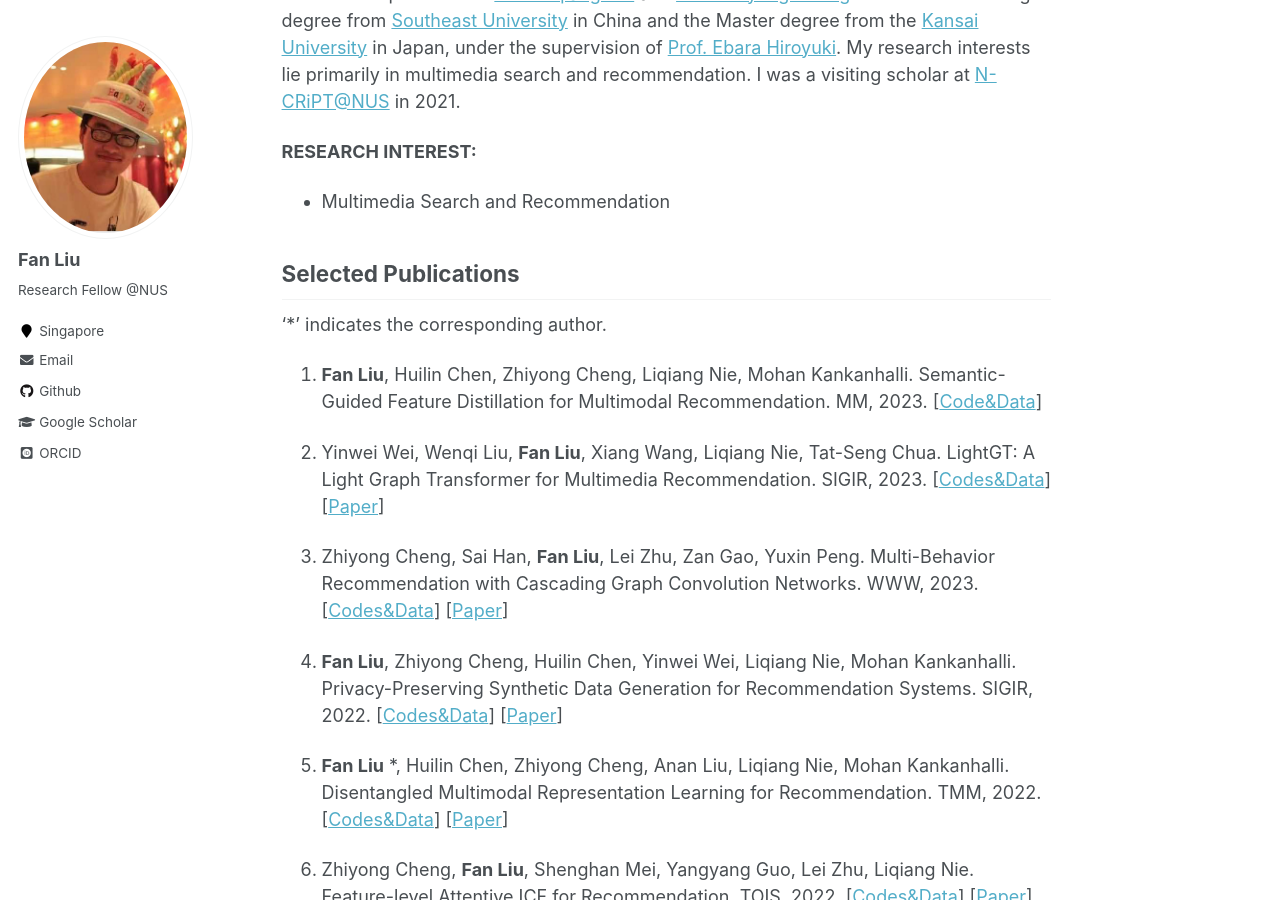
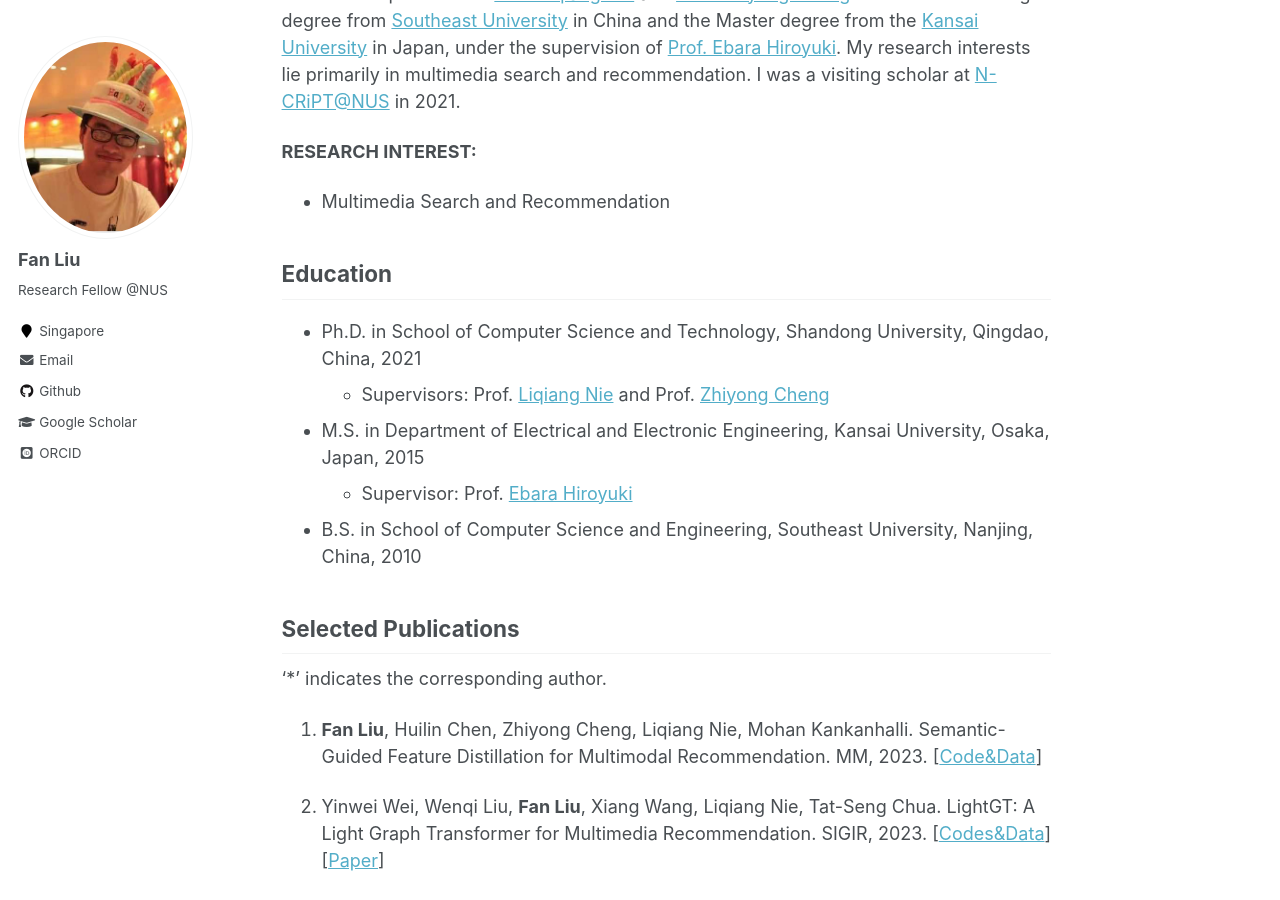
Before and after one commit to liufancs/liufancs.github.io, a Jekyll site: the page built from _pages/about.md, in a window 1280 px wide and 900 px high, scrolled down 357 px. Built offline with Jekyll 4.4.1, drawn with Linux system fonts in a browser that asks for light colours; some web fonts are replaced.

Commit message:
Update about.md

```diff
--- a/_pages/about.md
+++ b/_pages/about.md
@@ -15,6 +15,12 @@ I am currently a Research Fellow with [Prof. Mohan Kankanhalli](https://www.comp
 <b>RESEARCH INTEREST:</b>
 * Multimedia Search and Recommendation
 
+## Education
+* Ph.D. in School of Computer Science and Technology, Shandong University, Qingdao, China, 2021
+	* Supervisors: Prof. [Liqiang Nie](https://scholar.google.com/citations?user=yywVMhUAAAAJ&hl=en) and Prof. [Zhiyong Cheng](https://scholar.google.com/citations?hl=en&user=0ffIKdIAAAAJ)
+* M.S. in Department of Electrical and Electronic Engineering, Kansai University, Osaka, Japan, 2015
+	* Supervisor: Prof. [Ebara Hiroyuki](https://gakujo.kansai-u.ac.jp/profile/ja/3b9d26c7eb2cecuf4f1fdf+f7077b.html?#three)
+* B.S. in School of Computer Science and Engineering, Southeast University, Nanjing, China, 2010
 
 ## Selected Publications
 ‘*’ indicates the corresponding author.
```
